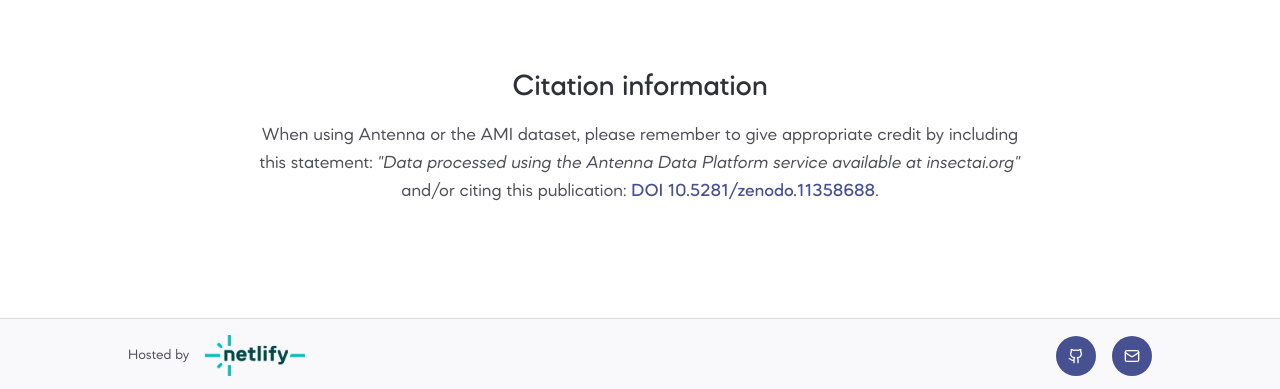
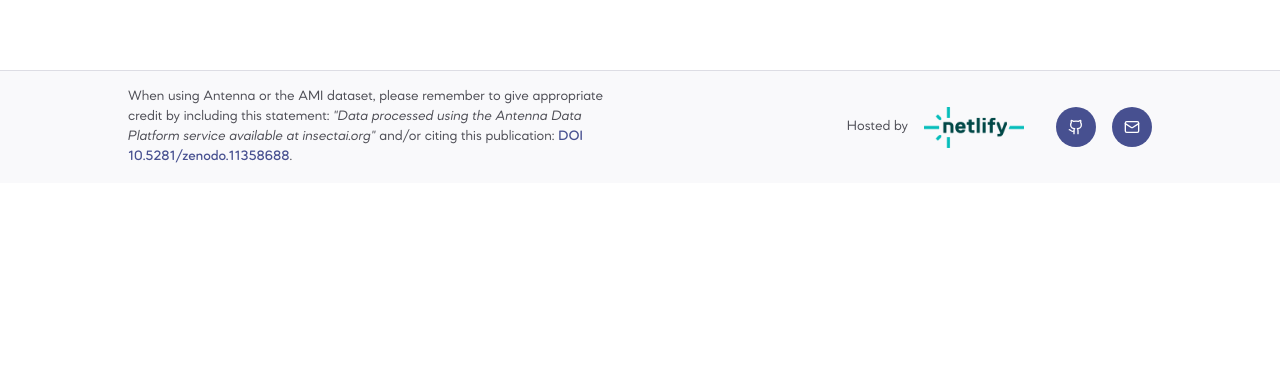
Before and after one commit to RolnickLab/antenna-landing-page, a Next.js app: page / in a window 1280 px wide. Shown: the part 6547-6936 px from the top of the page. After the commit the page ends 6730 px from the top, so only its background shows below. Built offline with nearby package versions, Linux system fonts and the light colour scheme.

Commit message:
Move citation information to footer

```diff
--- a/app/page.tsx
+++ b/app/page.tsx
@@ -219,15 +219,6 @@ export default function Home() {
               ))}
             </div>
           </div>
-          <div>
-            <h1 className="text-3xl font-medium mb-4">
-              {content.citation.title}
-            </h1>
-            <p
-              className="text-muted-foreground mb-4"
-              dangerouslySetInnerHTML={{ __html: content.citation.text }}
-            />
-          </div>
         </div>
       </section>
     </>
--- a/components/footer.tsx
+++ b/components/footer.tsx
@@ -1,5 +1,6 @@
 "use client";
 
+import content from "@/lib//content.json";
 import { CONTACT_MAIL, GITHUB_URL } from "@/lib/constants";
 import { useTheme } from "@/lib/theme/useTheme";
 import { GithubIcon, MailIcon } from "lucide-react";
@@ -10,8 +11,15 @@ export const Footer = () => {
 
   return (
     <footer className="p-4 bg-muted border-t">
-      <div className="max-w-screen-lg flex items-center justify-between mx-auto">
-        <div className="flex items-center gap-4">
+      <div className="max-w-screen-lg flex items-center gap-8 mx-auto">
+        <div className="max-w-[480px]">
+          <p
+            className="text-sm text-muted-foreground"
+            dangerouslySetInnerHTML={{ __html: content.citation.text }}
+          />
+        </div>
+        <div className="grow" />
+        <div className="shrink-0 flex items-center gap-4">
           <span className="text-sm text-muted-foreground">Hosted by</span>
           <a
             href="https://www.netlify.com/"
```
